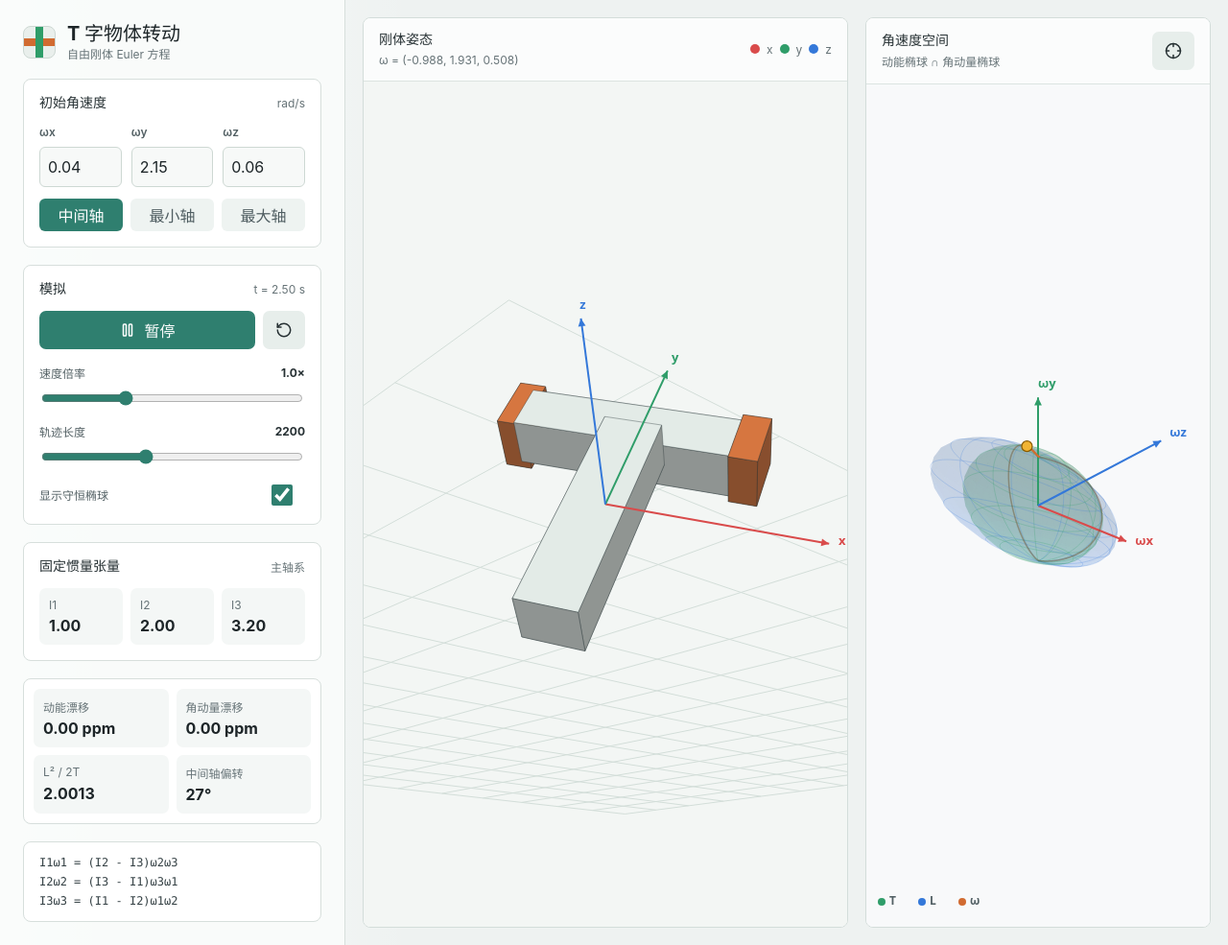
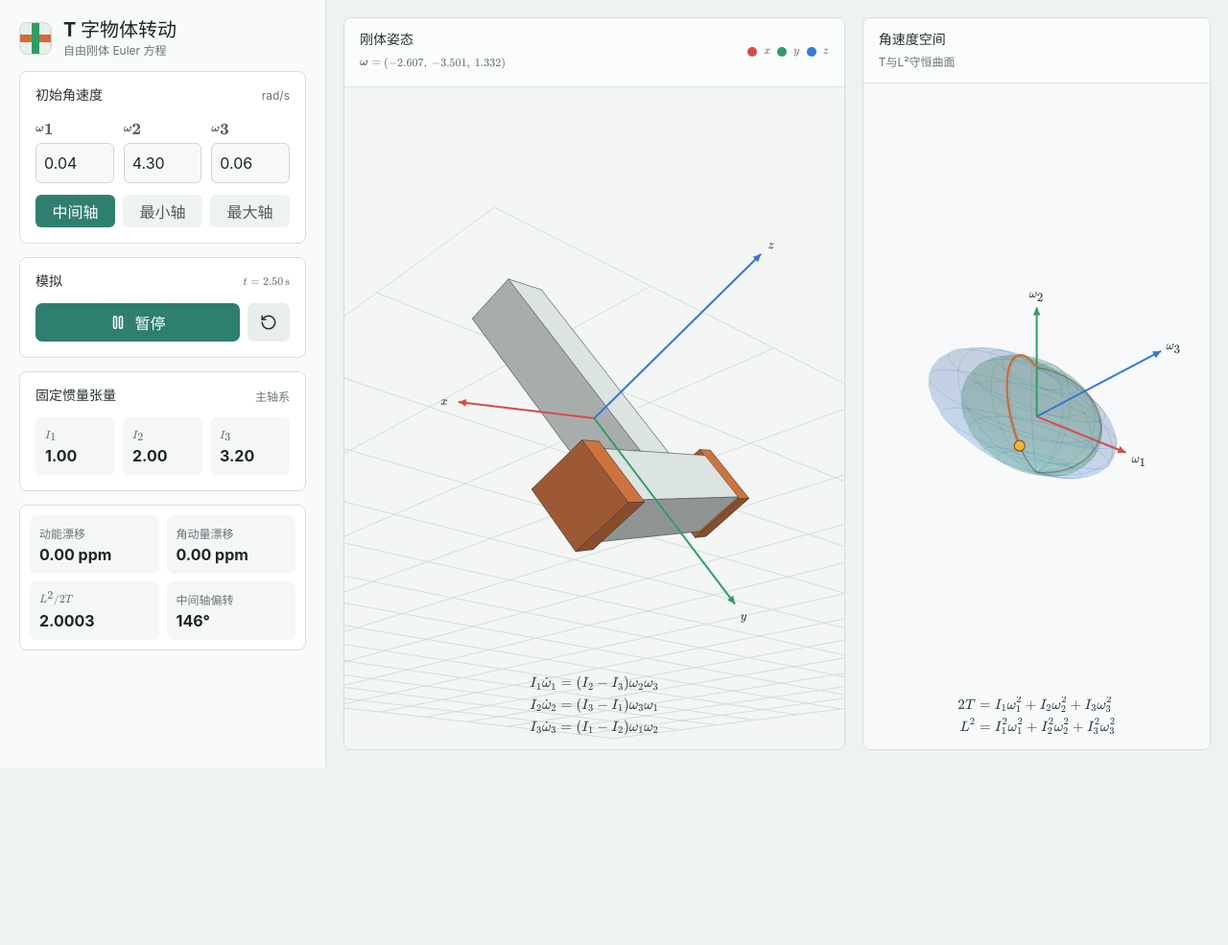
Before and after one commit to kangaroologist-ai/Dzhanibekov, a website built with Vite: page index.html in a window 1280 px wide. Shown: the whole page at 96% size. After the commit the page ends 800 px from the top, so only its background shows below. Built offline with nearby package versions, Linux system fonts and the light colour scheme; animation ran at ten frames a second.

Commit message:
UI修改

```diff
--- a/index.html
+++ b/index.html
@@ -23,15 +23,15 @@
           </div>
           <div class="vector-inputs">
             <label>
-              <span>ωx</span>
+              <span class="math-inline omega-label" data-latex="\omega_{\textstyle 1}"></span>
               <input id="omegaX" type="number" step="0.01" value="0.04" />
             </label>
             <label>
-              <span>ωy</span>
-              <input id="omegaY" type="number" step="0.01" value="2.15" />
+              <span class="math-inline omega-label" data-latex="\omega_{\textstyle 2}"></span>
+              <input id="omegaY" type="number" step="0.01" value="4.30" />
             </label>
             <label>
-              <span>ωz</span>
+              <span class="math-inline omega-label" data-latex="\omega_{\textstyle 3}"></span>
               <input id="omegaZ" type="number" step="0.01" value="0.06" />
             </label>
           </div>
@@ -45,7 +45,7 @@
         <section class="control-section">
           <div class="section-heading">
             <h2>模拟</h2>
-            <span id="simTime">t = 0.00 s</span>
+            <span id="simTime"></span>
           </div>
           <div class="button-row">
             <button id="playPause" class="primary-button">
@@ -56,20 +56,6 @@
               <i data-lucide="rotate-ccw"></i>
             </button>
           </div>
-          <label class="range-control">
-            <span>速度倍率</span>
-            <strong id="speedValue">1.0×</strong>
-            <input id="speedSlider" type="range" min="0.1" max="3" step="0.1" value="1" />
-          </label>
-          <label class="range-control">
-            <span>轨迹长度</span>
-            <strong id="trailValue">2200</strong>
-            <input id="trailSlider" type="range" min="400" max="5000" step="100" value="2200" />
-          </label>
-          <label class="switch-row">
-            <span>显示守恒椭球</span>
-            <input id="ellipsoidToggle" type="checkbox" checked />
-          </label>
         </section>
 
         <section class="control-section">
@@ -78,9 +64,9 @@
             <span>主轴系</span>
           </div>
           <div class="inertia-grid">
-            <div><span>I1</span><strong>1.00</strong></div>
-            <div><span>I2</span><strong>2.00</strong></div>
-            <div><span>I3</span><strong>3.20</strong></div>
+            <div><span class="math-inline" data-latex="I_1"></span><strong>1.00</strong></div>
+            <div><span class="math-inline" data-latex="I_2"></span><strong>2.00</strong></div>
+            <div><span class="math-inline" data-latex="I_3"></span><strong>3.20</strong></div>
           </div>
         </section>
 
@@ -94,7 +80,7 @@
             <strong id="momentumDrift">0.00 ppm</strong>
           </div>
           <div class="metric">
-            <span>L² / 2T</span>
+            <span class="math-inline ratio-label" data-latex="L^2 / 2T"></span>
             <strong id="ratioValue">2.00</strong>
           </div>
           <div class="metric">
@@ -103,11 +89,6 @@
           </div>
         </section>
 
-        <section class="equation-panel" aria-label="方程">
-          <p>I1ω̇1 = (I2 - I3)ω2ω3</p>
-          <p>I2ω̇2 = (I3 - I1)ω3ω1</p>
-          <p>I3ω̇3 = (I1 - I2)ω1ω2</p>
-        </section>
       </aside>
 
       <section class="stage">
@@ -115,24 +96,35 @@
           <div class="view-header">
             <div>
               <h2>刚体姿态</h2>
-              <span id="omegaReadout">ω = (0.04, 2.15, 0.06)</span>
+              <span id="omegaReadout"></span>
             </div>
-            <span class="axis-key"><b class="x"></b>x <b class="y"></b>y <b class="z"></b>z</span>
+            <span class="axis-key">
+              <b class="x"></b><span class="math-inline" data-latex="x"></span>
+              <b class="y"></b><span class="math-inline" data-latex="y"></span>
+              <b class="z"></b><span class="math-inline" data-latex="z"></span>
+            </span>
           </div>
-          <div id="bodyViewport" class="viewport"></div>
+          <div id="bodyViewport" class="viewport">
+            <div
+              class="equation-overlay"
+              data-latex="\begin{aligned}I_1\dot{\omega}_1&=(I_2-I_3)\omega_2\omega_3\\I_2\dot{\omega}_2&=(I_3-I_1)\omega_3\omega_1\\I_3\dot{\omega}_3&=(I_1-I_2)\omega_1\omega_2\end{aligned}"
+            ></div>
+          </div>
         </div>
 
         <div class="view view-phase">
           <div class="view-header">
             <div>
               <h2>角速度空间</h2>
-              <span>动能椭球 ∩ 角动量椭球</span>
+              <span>T与L²守恒曲面</span>
             </div>
-            <button id="focusTrajectory" class="icon-button" aria-label="聚焦轨迹">
-              <i data-lucide="crosshair"></i>
-            </button>
           </div>
-          <div id="omegaViewport" class="viewport"></div>
+          <div id="omegaViewport" class="viewport">
+            <div
+              class="equation-overlay"
+              data-latex="\begin{aligned}2T&=I_1\omega_1^2+I_2\omega_2^2+I_3\omega_3^2\\L^2&=I_1^2\omega_1^2+I_2^2\omega_2^2+I_3^2\omega_3^2\end{aligned}"
+            ></div>
+          </div>
         </div>
       </section>
     </main>
--- a/package.json
+++ b/package.json
@@ -9,6 +9,7 @@
     "check:physics": "node scripts/check-conservation.mjs"
   },
   "dependencies": {
+    "katex": "^0.17.0",
     "lucide": "^0.468.0",
     "three": "^0.171.0",
     "vite": "^6.0.3"
--- a/src/main.js
+++ b/src/main.js
@@ -1,14 +1,23 @@
 import './styles.css';
+import 'katex/dist/katex.min.css';
 import * as THREE from 'three';
-import { createIcons, Crosshair, Pause, Play, RotateCcw } from 'lucide';
+import katex from 'katex';
+import { createIcons, Pause, Play, RotateCcw } from 'lucide';
 import { INERTIA, PRESETS, implicitMidpointStep, invariants, stepWithSubsteps } from './physics.js';
 
-createIcons({ icons: { Crosshair, Pause, Play, RotateCcw } });
+createIcons({ icons: { Pause, Play, RotateCcw } });
 
 const BASE_STEP = 0.004;
+const DEFAULT_SPEED = 1;
+const DEFAULT_TRAIL = 2200;
 const SAMPLE_INTERVAL = 0.018;
 const TWO_PI = Math.PI * 2;
 const LIGHT_DIRECTION = new THREE.Vector3(-0.35, 0.75, 0.52).normalize();
+const KATEX_OPTIONS = {
+  throwOnError: false,
+  strict: 'ignore',
+  trust: false,
+};
 
 const els = {
   bodyViewport: document.querySelector('#bodyViewport'),
@@ -18,12 +27,6 @@ const els = {
   omegaZ: document.querySelector('#omegaZ'),
   playPause: document.querySelector('#playPause'),
   resetSimulation: document.querySelector('#resetSimulation'),
-  speedSlider: document.querySelector('#speedSlider'),
-  speedValue: document.querySelector('#speedValue'),
-  trailSlider: document.querySelector('#trailSlider'),
-  trailValue: document.querySelector('#trailValue'),
-  ellipsoidToggle: document.querySelector('#ellipsoidToggle'),
-  focusTrajectory: document.querySelector('#focusTrajectory'),
   simTime: document.querySelector('#simTime'),
   energyDrift: document.querySelector('#energyDrift'),
   momentumDrift: document.querySelector('#momentumDrift'),
@@ -35,8 +38,8 @@ const els = {
 
 const state = {
   running: true,
-  speed: Number(els.speedSlider.value),
-  maxTrail: Number(els.trailSlider.value),
+  speed: DEFAULT_SPEED,
+  maxTrail: DEFAULT_TRAIL,
   omega: readOmegaInputs(),
   bodyQuaternion: new THREE.Quaternion(),
   initialInvariants: null,
@@ -68,6 +71,18 @@ const ellipsoidState = {
   bounds: 2.5,
 };
 
+const bodyAxisLabels = createMathLabels(els.bodyViewport, {
+  x: 'x',
+  y: 'y',
+  z: 'z',
+});
+const omegaAxisLabels = createMathLabels(els.omegaViewport, {
+  x: '\\omega_{\\textstyle 1}',
+  y: '\\omega_{\\textstyle 2}',
+  z: '\\omega_{\\textstyle 3}',
+});
+
+renderStaticMath();
 resetSimulation();
 bindControls();
 
@@ -137,26 +152,41 @@ function bindControls() {
 
   els.resetSimulation.addEventListener('click', resetSimulation);
 
-  els.speedSlider.addEventListener('input', () => {
-    state.speed = Number(els.speedSlider.value);
-    els.speedValue.textContent = `${state.speed.toFixed(1)}×`;
-  });
-
-  els.trailSlider.addEventListener('input', () => {
-    state.maxTrail = Number(els.trailSlider.value);
-    els.trailValue.textContent = String(state.maxTrail);
-    trimTrail();
-  });
-
-  els.ellipsoidToggle.addEventListener('change', renderOmegaView);
-  els.focusTrajectory.addEventListener('click', focusOmegaCamera);
-
   els.presetButtons.forEach((button) => {
     button.addEventListener('click', () => {
       applyPreset(button.dataset.preset);
       resetSimulation();
     });
   });
+}
+
+function renderStaticMath() {
+  document.querySelectorAll('[data-latex]').forEach((element) => {
+    renderLatex(element, element.dataset.latex, element.classList.contains('equation-overlay'));
+  });
+}
+
+function renderLatex(element, latex, displayMode = false) {
+  if (!element || element.dataset.renderedLatex === latex) return;
+
+  katex.render(latex, element, {
+    ...KATEX_OPTIONS,
+    displayMode,
+  });
+  element.dataset.renderedLatex = latex;
+}
+
+function createMathLabels(container, labels) {
+  return Object.fromEntries(
+    Object.entries(labels).map(([key, latex]) => {
+      const label = document.createElement('span');
+      label.className = `canvas-math-label label-${key}`;
+      label.setAttribute('aria-hidden', 'true');
+      renderLatex(label, latex);
+      container.appendChild(label);
+      return [key, label];
+    }),
+  );
 }
 
 function applyPreset(name) {
@@ -231,12 +261,15 @@ function updateDiagnostics() {
   const bodyMiddleAxis = new THREE.Vector3(0, 1, 0).applyQuaternion(state.bodyQuaternion);
   const flipAngle = THREE.MathUtils.radToDeg(state.initialAxis.angleTo(bodyMiddleAxis));
 
-  els.simTime.textContent = `t = ${state.time.toFixed(2)} s`;
+  renderLatex(els.simTime, `t=${state.time.toFixed(2)}\\,\\mathrm{s}`);
   els.energyDrift.textContent = formatDrift(energyDrift);
   els.momentumDrift.textContent = formatDrift(momentumDrift);
   els.ratioValue.textContent = current.ratio.toFixed(4);
   els.flipAngle.textContent = `${flipAngle.toFixed(0)}°`;
-  els.omegaReadout.textContent = `ω = (${state.omega.x.toFixed(3)}, ${state.omega.y.toFixed(3)}, ${state.omega.z.toFixed(3)})`;
+  renderLatex(
+    els.omegaReadout,
+    `\\boldsymbol{\\omega}=(${state.omega.x.toFixed(3)},\\ ${state.omega.y.toFixed(3)},\\ ${state.omega.z.toFixed(3)})`,
+  );
 }
 
 function relativeDrift(value, reference) {
@@ -333,17 +366,14 @@ function renderOmegaView() {
   view.scale = Math.min(view.width, view.height) / (ellipsoidState.bounds * 2.95);
   clearView(view);
 
-  if (els.ellipsoidToggle.checked) {
-    drawEllipsoidSurface(view, ellipsoidState.momentumAxes, '#3478d9', 0.14);
-    drawEllipsoidSurface(view, ellipsoidState.energyAxes, '#2f9d69', 0.16);
-    drawEllipsoidWireframe(view, ellipsoidState.momentumAxes, '#3478d9', 0.22);
-    drawEllipsoidWireframe(view, ellipsoidState.energyAxes, '#2f9d69', 0.24);
-  }
+  drawEllipsoidSurface(view, ellipsoidState.momentumAxes, '#3478d9', 0.14);
+  drawEllipsoidSurface(view, ellipsoidState.energyAxes, '#2f9d69', 0.16);
+  drawEllipsoidWireframe(view, ellipsoidState.momentumAxes, '#3478d9', 0.22);
+  drawEllipsoidWireframe(view, ellipsoidState.energyAxes, '#2f9d69', 0.24);
 
   drawOmegaAxes(view);
   drawConstraintCurve(view);
   drawTrajectory(view);
-  drawOmegaLegend(view);
 }
 
 function clearView(view) {
@@ -450,19 +480,25 @@ function drawBodyAxes(view) {
     ['y', '#2f9d69', new THREE.Vector3(0, 1, 0)],
     ['z', '#3478d9', new THREE.Vector3(0, 0, 1)],
   ];
-  axes.forEach(([label, color, direction]) => {
+  axes.forEach(([key, color, direction]) => {
     const end = direction.clone().multiplyScalar(1.35).applyQuaternion(state.bodyQuaternion);
-    drawArrow3D(view, new THREE.Vector3(0, 0, 0), end, color, label);
+    const start = new THREE.Vector3(0, 0, 0);
+    drawArrow3D(view, start, end, color);
+    positionAxisLabel(view, bodyAxisLabels[key], start, end);
   });
 }
 
 function drawOmegaAxes(view) {
   const length = ellipsoidState.bounds * 1.22;
   [
-    ['ωx', '#d94b4b', new THREE.Vector3(length, 0, 0)],
-    ['ωy', '#2f9d69', new THREE.Vector3(0, length, 0)],
-    ['ωz', '#3478d9', new THREE.Vector3(0, 0, length)],
-  ].forEach(([label, color, end]) => drawArrow3D(view, new THREE.Vector3(0, 0, 0), end, color, label));
+    ['x', '#d94b4b', new THREE.Vector3(length, 0, 0)],
+    ['y', '#2f9d69', new THREE.Vector3(0, length, 0)],
+    ['z', '#3478d9', new THREE.Vector3(0, 0, length)],
+  ].forEach(([key, color, end]) => {
+    const start = new THREE.Vector3(0, 0, 0);
+    drawArrow3D(view, start, end, color);
+    positionAxisLabel(view, omegaAxisLabels[key], start, end);
+  });
 }
 
 function drawEllipsoidSurface(view, axes, color, alpha) {
@@ -599,31 +635,6 @@ function drawTrajectory(view) {
   ctx.restore();
 }
 
-function drawOmegaLegend(view) {
-  const ctx = view.context;
-  const items = [
-    ['#2f9d69', 'T'],
-    ['#3478d9', 'L'],
-    ['#d16b31', 'ω'],
-  ];
-  const x = 16;
-  const y = view.height - 26;
-
-  ctx.save();
-  ctx.font = '600 12px system-ui, -apple-system, BlinkMacSystemFont, sans-serif';
-  ctx.textBaseline = 'middle';
-  items.forEach(([color, label], index) => {
-    const offset = index * 42;
-    ctx.fillStyle = color;
-    ctx.beginPath();
-    ctx.arc(x + offset, y, 4, 0, TWO_PI);
-    ctx.fill();
-    ctx.fillStyle = '#526064';
-    ctx.fillText(label, x + offset + 8, y);
-  });
-  ctx.restore();
-}
-
 function drawProjectedPolyline(view, points) {
   if (points.length < 2) return;
 
@@ -647,7 +658,7 @@ function drawProjectedLine(view, start, end) {
   ctx.stroke();
 }
 
-function drawArrow3D(view, start, end, color, label) {
+function drawArrow3D(view, start, end, color) {
   const ctx = view.context;
   const a = projectPoint(view, start);
   const b = projectPoint(view, end);
@@ -670,9 +681,18 @@ function drawArrow3D(view, start, end, color, label) {
   ctx.closePath();
   ctx.fill();
 
-  ctx.font = '600 13px system-ui, -apple-system, BlinkMacSystemFont, sans-serif';
-  ctx.fillText(label, b.x + Math.cos(angle) * 10, b.y + Math.sin(angle) * 10);
   ctx.restore();
+}
+
+function positionAxisLabel(view, label, start, end) {
+  const a = projectPoint(view, start);
+  const b = projectPoint(view, end);
+  const dx = b.x - a.x;
+  const dy = b.y - a.y;
+  const length = Math.hypot(dx, dy) || 1;
+
+  label.style.left = `${b.x + (dx / length) * 15}px`;
+  label.style.top = `${b.y + (dy / length) * 15}px`;
 }
 
 function projectPoint(view, point) {
--- a/src/physics.js
+++ b/src/physics.js
@@ -5,9 +5,9 @@ export const INERTIA = Object.freeze({
 });
 
 export const PRESETS = Object.freeze({
-  middle: { x: 0.04, y: 2.15, z: 0.06 },
-  min: { x: 2.05, y: 0.04, z: 0.04 },
-  max: { x: 0.04, y: 0.04, z: 1.85 },
+  middle: { x: 0.04, y: 4.3, z: 0.06 },
+  min: { x: 2.05, y: 0.08, z: 0.08 },
+  max: { x: 0.08, y: 0.08, z: 1.85 },
 });
 
 export function eulerDerivative(omega, inertia = INERTIA) {
--- a/src/styles.css
+++ b/src/styles.css
@@ -29,18 +29,16 @@ button {
 
 #app {
   display: grid;
-  grid-template-columns: minmax(310px, 360px) 1fr;
+  grid-template-columns: minmax(300px, 340px) 1fr;
   min-height: 100vh;
-  background:
-    linear-gradient(90deg, rgba(255, 255, 255, 0.74), rgba(255, 255, 255, 0) 34%),
-    #eef2f1;
+  background: #eef2f1;
 }
 
 .control-panel {
   display: flex;
   flex-direction: column;
-  gap: 18px;
-  padding: 24px;
+  gap: 14px;
+  padding: 20px;
   border-right: 1px solid #d7dfdc;
   background: rgba(250, 252, 251, 0.92);
   overflow-y: auto;
@@ -84,8 +82,7 @@ h1 {
 }
 
 .control-section,
-.metric-section,
-.equation-panel {
+.metric-section {
   border: 1px solid #d7dfdc;
   border-radius: 8px;
   background: #ffffff;
@@ -116,18 +113,19 @@ h1 {
   gap: 10px;
 }
 
-.vector-inputs label,
-.range-control {
+.vector-inputs label {
   display: grid;
   gap: 8px;
 }
 
-.vector-inputs span,
-.range-control span,
-.switch-row span {
+.vector-inputs span {
   color: #536064;
   font-size: 12px;
   font-weight: 600;
+}
+
+.vector-inputs .omega-label .katex {
+  font-size: 16px;
 }
 
 .vector-inputs input {
@@ -193,36 +191,6 @@ h1 {
   height: 18px;
 }
 
-.range-control {
-  grid-template-columns: 1fr auto;
-  align-items: center;
-  margin-top: 16px;
-}
-
-.range-control input {
-  grid-column: 1 / -1;
-  accent-color: #2f7f6f;
-}
-
-.range-control strong {
-  color: #263033;
-  font-size: 12px;
-}
-
-.switch-row {
-  display: flex;
-  align-items: center;
-  justify-content: space-between;
-  gap: 12px;
-  margin-top: 16px;
-}
-
-.switch-row input {
-  width: 42px;
-  height: 22px;
-  accent-color: #2f7f6f;
-}
-
 .inertia-grid {
   display: grid;
   grid-template-columns: repeat(3, minmax(0, 1fr));
@@ -256,12 +224,7 @@ h1 {
   padding: 10px;
 }
 
-.equation-panel {
-  display: grid;
-  gap: 6px;
-  padding: 14px 16px;
-  color: #354145;
-  font-family: "SFMono-Regular", Consolas, "Liberation Mono", monospace;
+.metric .ratio-label .katex {
   font-size: 12px;
 }
 
@@ -277,7 +240,8 @@ h1 {
   display: grid;
   grid-template-rows: auto minmax(0, 1fr);
   min-width: 0;
-  min-height: calc(100vh - 36px);
+  height: calc(100vh - 36px);
+  min-height: 560px;
   border: 1px solid #d3ddda;
   border-radius: 8px;
   overflow: hidden;
@@ -333,9 +297,16 @@ h1 {
   background: #3478d9;
 }
 
+.math-inline .katex,
+.view-header .katex,
+.axis-key .katex {
+  font-size: 1em;
+}
+
 .viewport {
   position: relative;
-  min-height: 360px;
+  min-height: 0;
+  overflow: hidden;
 }
 
 .viewport canvas {
@@ -343,6 +314,42 @@ h1 {
   width: 100%;
   height: 100%;
   touch-action: none;
+}
+
+.canvas-math-label,
+.equation-overlay {
+  position: absolute;
+  z-index: 2;
+  pointer-events: none;
+}
+
+.canvas-math-label {
+  transform: translate(-50%, -50%);
+  color: #2b3538;
+  text-shadow: 0 1px 0 rgba(255, 255, 255, 0.82);
+}
+
+.canvas-math-label .katex {
+  font-size: 13px;
+}
+
+.equation-overlay {
+  left: 50%;
+  bottom: 14px;
+  max-width: calc(100% - 32px);
+  transform: translateX(-50%);
+  color: #334044;
+  text-align: center;
+  text-shadow: 0 1px 0 rgba(255, 255, 255, 0.9);
+  overflow-x: auto;
+}
+
+.equation-overlay .katex-display {
+  margin: 0;
+}
+
+.equation-overlay .katex {
+  font-size: 0.94rem;
 }
 
 @media (max-width: 1120px) {
@@ -360,7 +367,8 @@ h1 {
   }
 
   .view {
-    min-height: 560px;
+    height: 560px;
+    min-height: 0;
   }
 }
 
@@ -377,7 +385,7 @@ h1 {
   }
 
   .view {
-    min-height: 430px;
+    height: 430px;
   }
 
   .view-header {
```
Also changed, not shown: 1 other file.
